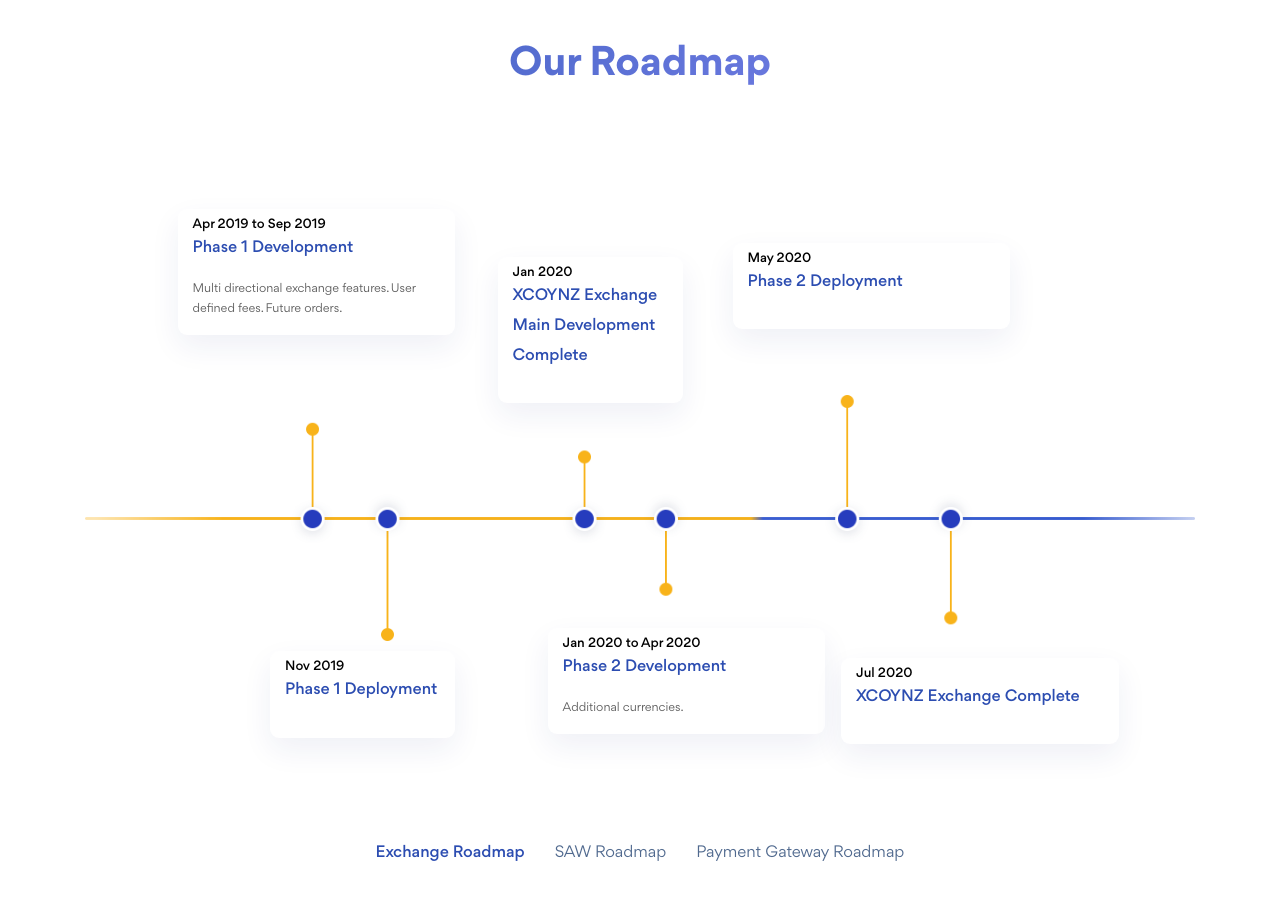
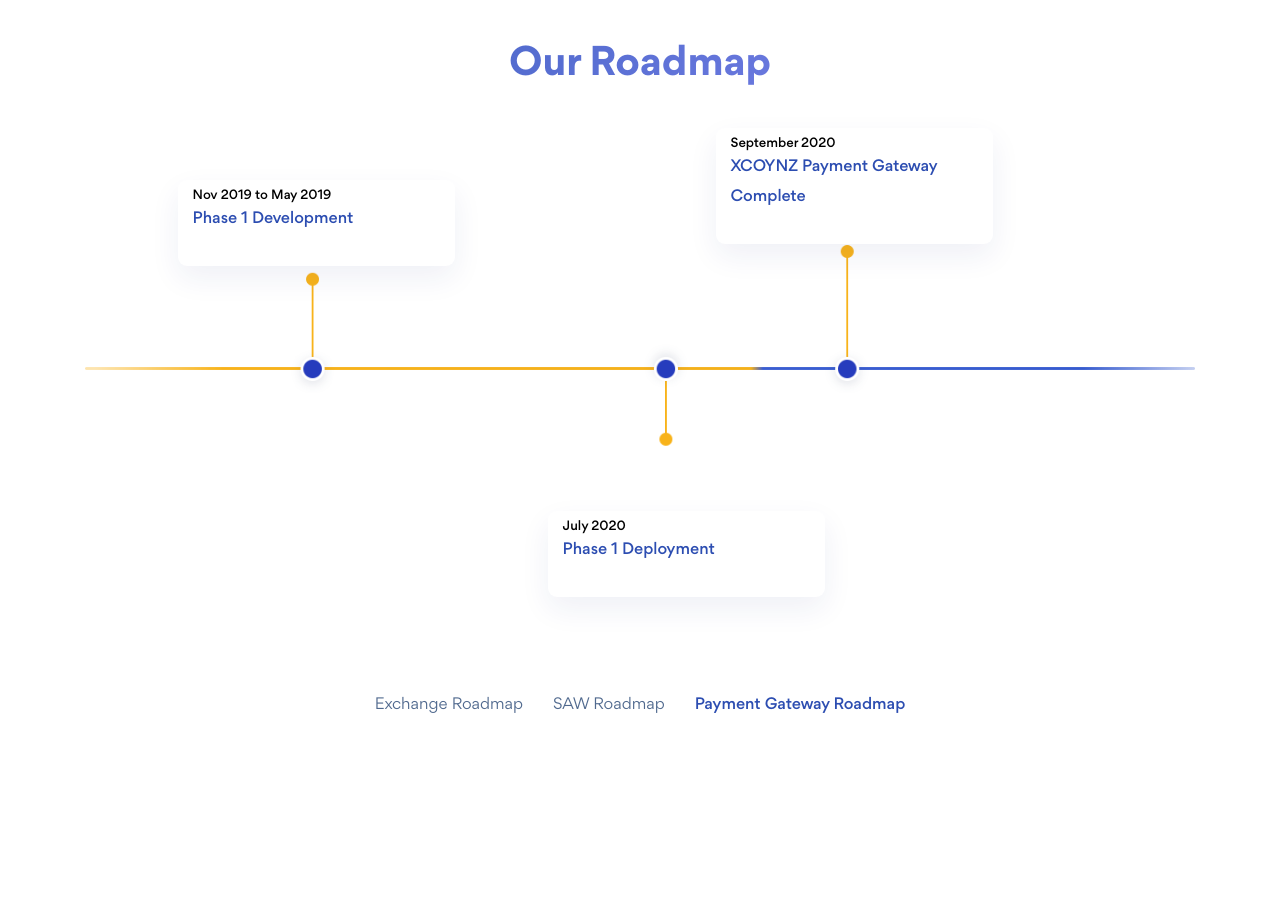
Before and after one commit to cassidypignatello/xcoynz, a React (Create React App) app: page / in a window 1280 px wide. Shown: the part 4520-5420 px from the top of the page. Built offline with nearby package versions, Linux system fonts and the light colour scheme.

Commit message:
completes Payment Gateway Roadmap

```diff
--- a/src/components/Roadmap/ExchangeTimeline.js
+++ b/src/components/Roadmap/ExchangeTimeline.js
@@ -13,7 +13,7 @@
           md='auto'
           lg='auto'>
           <Col
-            xs={{ span: 4, offset: 1 }}
+            xs={{ span: 5, offset: 1 }}
             sm={{ span: 4, offset: 1 }}
             md={{ span: 3, offset: 1 }}
             lg={{ span: 3, offset: 1 }}
--- /dev/null
+++ b/src/components/Roadmap/PaymentTimeline.js
@@ -0,0 +1,53 @@
+import React, { Component } from 'react'
+import { Row, Col } from 'react-bootstrap'
+import styles from './Timeline.module.css'
+import timeline from '../../assets/images/payment-timeline.png'
+import TimelineMarker from './TimelineMarker.js'
+
+export default class PaymentTimeline extends Component {
+  render() {
+    return (
+      <Row>
+        <Col
+          xs='auto'
+          md='auto'
+          lg='auto'>
+          <Col
+            xs={{ span: 5, offset: 1 }}
+            sm={{ span: 4, offset: 1 }}
+            md={{ span: 3, offset: 1 }}
+            lg={{ span: 3, offset: 1 }}
+            className={`${styles.timelineContainer} ${styles.paymentPhaseOneDev}`}>
+            <TimelineMarker
+              date='Nov 2019 to May 2019'
+              phase='Phase 1 Development'
+            />
+          </Col>
+          <Col
+            xs={{ span: 5, offset: 7 }}
+            sm={{ span: 4, offset: 7 }}
+            md={{ span: 3, offset: 8 }}
+            lg={{ span: 3, offset: 7 }}
+            className={`${styles.timelineContainer} ${styles.paymentGatewayComplete}`}>
+            <TimelineMarker
+              date='September 2020'
+              phase='XCOYNZ Payment Gateway Complete'
+            />
+          </Col>
+          <img src={timeline} className={`${styles.paymentTimeline} img-fluid`} />
+          <Col
+            xs={{ span: 5, offset: 5 }}
+            sm={{ span: 4, offset: 5 }}
+            md={{ span: 3, offset: 5 }}
+            lg={{ span: 3, offset: 5 }}
+            className={`${styles.timelineContainer} ${styles.paymentPhaseTwoDeployment}`}>
+            <TimelineMarker
+            date='July 2020'
+            phase='Phase 1 Deployment'
+            />
+          </Col>
+        </Col>
+      </Row>
+    )
+  }
+}
--- a/src/components/Roadmap/Roadmap.js
+++ b/src/components/Roadmap/Roadmap.js
@@ -3,12 +3,13 @@
 import styles from './Roadmap.module.css'
 import ExchangeTimeline from './ExchangeTimeline.js'
 import SAWTimeline from './SAWTimeline.js'
+import PaymentTimeline from './PaymentTimeline.js'
 
 export default class Roadmap extends Component {
   constructor(props) {
     super(props);
     this.state = {
-      active: 'Exchange'
+      active: 'Payment Gateway'
     }
     this.handleClick = this.handleClick.bind(this)
   }
@@ -26,6 +27,8 @@
       timeline = <ExchangeTimeline />
     } else if (active === 'SAW') {
       timeline = <SAWTimeline />
+    } else if (active === 'Payment Gateway') {
+      timeline = <PaymentTimeline />
     }
     return (
       <Container
@@ -33,7 +36,12 @@
         id='roadmap'>
         <Row className='justify-content-center'>
           <Col>
-            <p className={styles.title}>Our Roadmap</p>
+            <p
+             className={active === 'Payment Gateway' ?
+            `${styles.title} ${styles.paymentTitle}` :
+            `${styles.title}`}>
+             Our Roadmap
+            </p>
           </Col>
         </Row>
         {timeline}
--- a/src/components/Roadmap/Roadmap.module.css
+++ b/src/components/Roadmap/Roadmap.module.css
@@ -16,6 +16,10 @@
   background-clip: text;
   -webkit-text-fill-color: transparent;
   margin-bottom: 110px;
+}
+
+.paymentTitle {
+  margin-bottom: 371px;
 }
 
 .navigation {
--- a/src/components/Roadmap/SAWTimeline.js
+++ b/src/components/Roadmap/SAWTimeline.js
@@ -13,7 +13,7 @@
           md='auto'
           lg='auto'>
           <Col
-            xs={{ span: 4, offset: 1 }}
+            xs={{ span: 5, offset: 1 }}
             sm={{ span: 4, offset: 1 }}
             md={{ span: 3, offset: 1 }}
             lg={{ span: 3, offset: 1 }}
@@ -25,7 +25,7 @@
             />
           </Col>
           <Col
-            xs={{ span: 5, offset: 5 }}
+            xs={{ span: 5, offset: 6 }}
             sm={{ span: 5, offset: 5 }}
             md={{ span: 4, offset: 5 }}
             lg={{ span: 3, offset: 5 }}
@@ -37,7 +37,7 @@
             />
           </Col>
           <Col
-            xs={{ span: 3, offset: 7 }}
+            xs={{ span: 3, offset: 8 }}
             sm={{ span: 3, offset: 7 }}
             md={{ span: 3, offset: 8 }}
             lg={{ span: 3, offset: 7 }}
--- a/src/components/Roadmap/Timeline.module.css
+++ b/src/components/Roadmap/Timeline.module.css
@@ -30,6 +30,24 @@
 .SAWTimeline {
   margin-top: -389px;
   margin-bottom: 10px;
+}
+
+.paymentTimeline {
+  margin-top: -622px;
+  margin-bottom: 10px;
+}
+
+.paymentPhaseOneDev {
+  bottom: 290px;
+}
+
+.paymentPhaseTwoDeployment {
+  bottom: 185px;
+}
+
+.paymentGatewayComplete {
+  left: -17px;
+  bottom: 428px;
 }
 
 .SAWPhaseOne {
```
Also changed, not shown: src/assets/images/payment-timeline.png (added).
